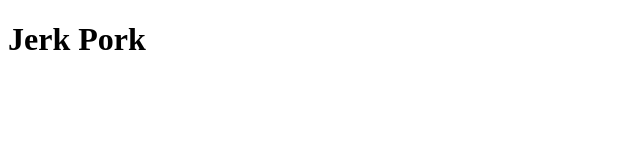
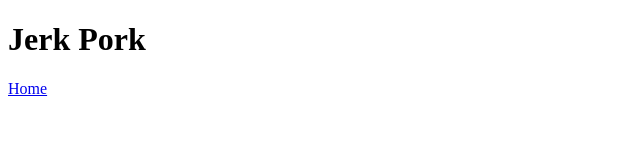
Before and after one commit to wiocontrol/odin-recipes, a plain HTML site: page recipes/JerkPork.html in a window 1280 px wide. Shown: the full height of the page, 0-640 px from the left. Drawn offline with Linux system fonts and the light colour scheme.

Commit message:
The next step in project the list and Recipe

```diff
--- a/recipes/JerkPork.html
+++ b/recipes/JerkPork.html
@@ -6,7 +6,10 @@
     <title>Jerk Pork</title>
 </head>
 <body>
+  <!--jerk pork page and recipe-->
   <h1>Jerk Pork</h1>
 
+
+  <a href="../index.html">Home</a>
 </body>
 </html>
```
Also changed, not shown: index.html (line endings or trailing spaces).
